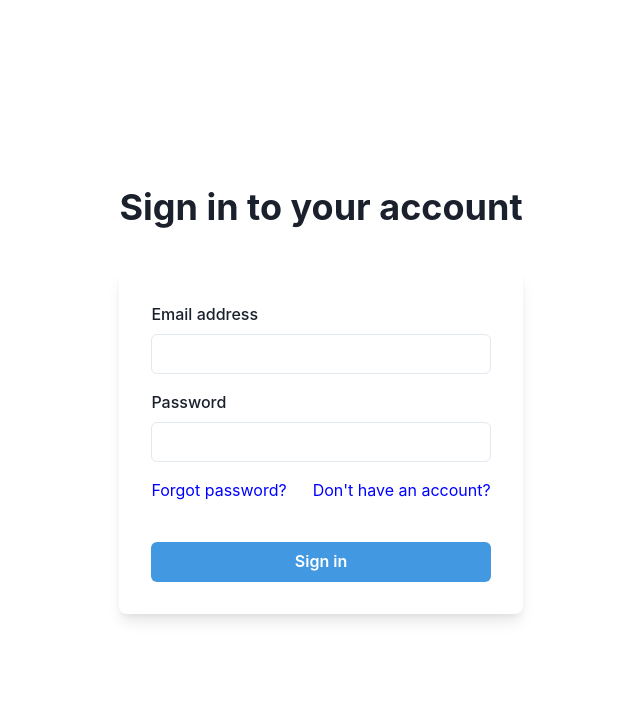
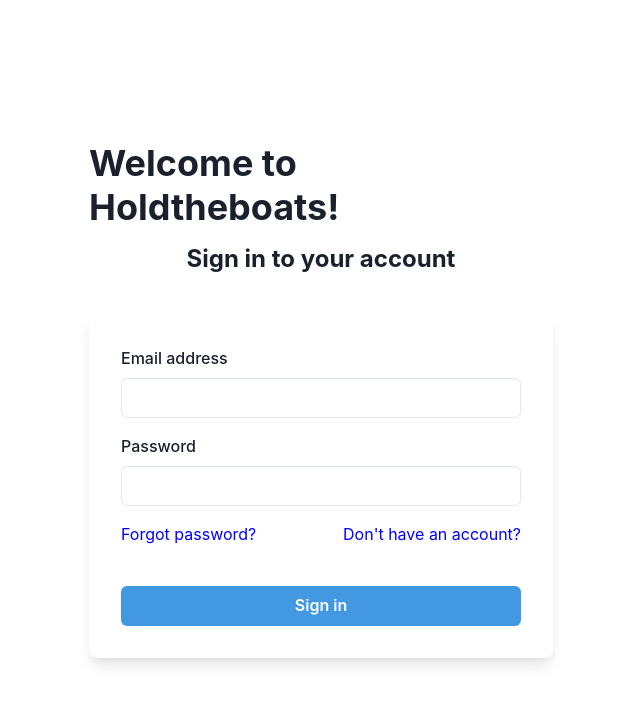
Before and after one commit to koray16o/HoldtheBoats.com-client, a React (Vite) app: page /login in a window 1280 px wide. Shown: the top 704 px of the page, without its empty margins (319-959 px from the left). Built offline with nearby package versions, Linux system fonts and the light colour scheme; no server answers.

Commit message:
finishing touches

```diff
--- a/src/pages/Login.jsx
+++ b/src/pages/Login.jsx
@@ -63,7 +63,8 @@ const Login = () => {
       <form onSubmit={handleSubmit}>
         <Stack spacing={8} mx={'auto'} maxW={'lg'} py={12} px={6}>
           <Stack align={'center'}>
-            <Heading fontSize={'4xl'}>Sign in to your account</Heading>
+            <Heading fontSize={'4xl'}>Welcome to Holdtheboats!</Heading>
+            <Heading fontSize={'2xl'}>Sign in to your account</Heading>
           </Stack>
 
           <Box rounded={'lg'} boxShadow={'lg'} p={8}>
--- a/src/pages/Search.jsx
+++ b/src/pages/Search.jsx
@@ -64,7 +64,11 @@ const Search = () => {
 
                     <Stack mt="6" spacing="3">
                       <Heading size="md">{boat.title}</Heading>
-                      <Text>{boat.description}</Text>
+                      <Text>
+                        {boat.description.length > 50
+                          ? `${boat.description.slice(0, 250)}...`
+                          : boat.description}
+                      </Text>
                       <Text color="blue.600" fontSize="2xl">
                         {boat.price}€
                       </Text>
--- a/src/pages/Signup.jsx
+++ b/src/pages/Signup.jsx
@@ -51,7 +51,7 @@ const Signup = () => {
       await signup(user);
       navigate('/login');
     } catch (error) {
-      console.log('Error signin up', error);
+      console.log('Error signing up', error);
       const errorDescription = error.response.data.message;
       setErrorMessage(errorDescription);
     }
@@ -67,7 +67,7 @@ const Signup = () => {
       <Stack spacing={8} mx={'auto'} maxW={'lg'} py={12} px={6}>
         <Stack align={'center'}>
           <Heading fontSize={'4xl'} textAlign={'center'}>
-            Sign up
+            Sign up to Holdtheboats!
           </Heading>
         </Stack>
         <Box
```
Also changed, not shown: public/anchor-309481_640.webp (added), public/pngtree-exquisite-sailboat-png-image_1275761.jpg (added).
